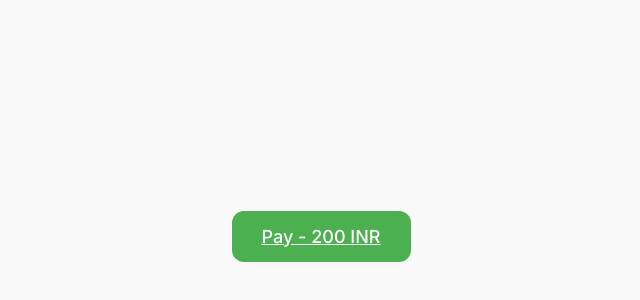
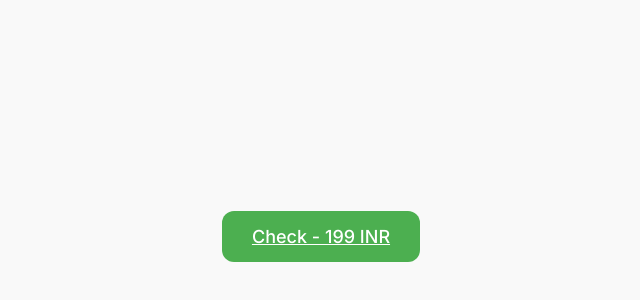
Before and after one commit to Ericyari/testpay, a plain HTML site: page pay1.html in a window 1280 px wide. Shown: the part 172-472 px from the top of the page, without its empty margins (319-959 px from the left). Drawn offline with Linux system fonts and the light colour scheme.

Commit message:
Update pay1.html

```diff
--- a/pay1.html
+++ b/pay1.html
@@ -31,6 +31,6 @@
     </style>
 </head>
 <body>
-    <a href="phonepe://pay?pa=OMPRAKASHTRADERS311@iob&pn=omprakashtraders&am=200&tn=F7Qla&cu=INR" class="pay-button">Pay - 200 INR</a>
+    <a href="UPI_PAY_QR": "upi://pay?pa=openskytradebizsol334232@ypbiz&pn=OPENSKY+TRADEBIZ+SOLUTIONS+PRIVATE+LIMITED&cu=INR&tn=Pay+to+OPENSKY+TRADEBIZ+SOLUTIONS+PRIVATE+LIMITED&am=199&mc=5816&mode=04&tr=AIRPAY942846744&ver=1" class="pay-button">Check - 199 INR</a>
 </body>
 </html>
```
